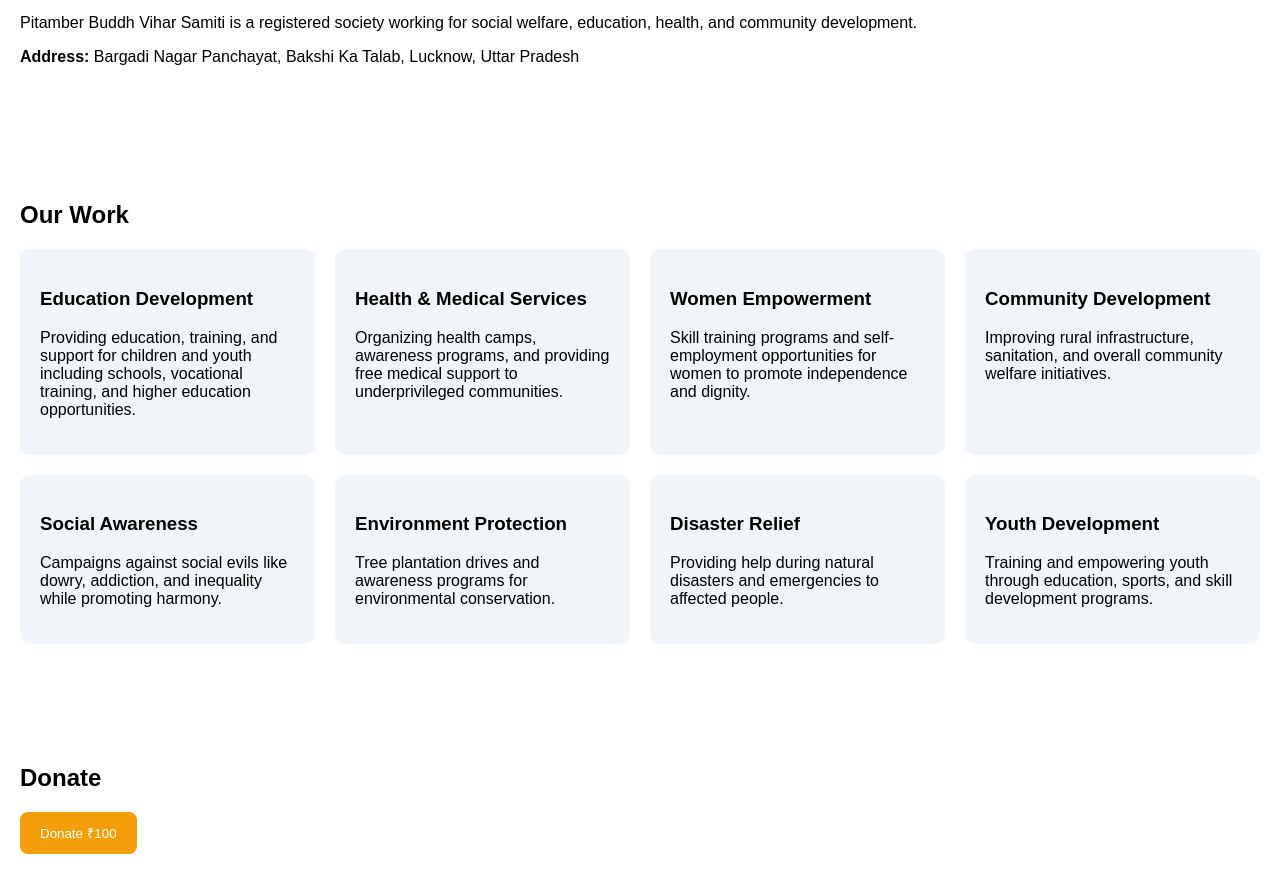
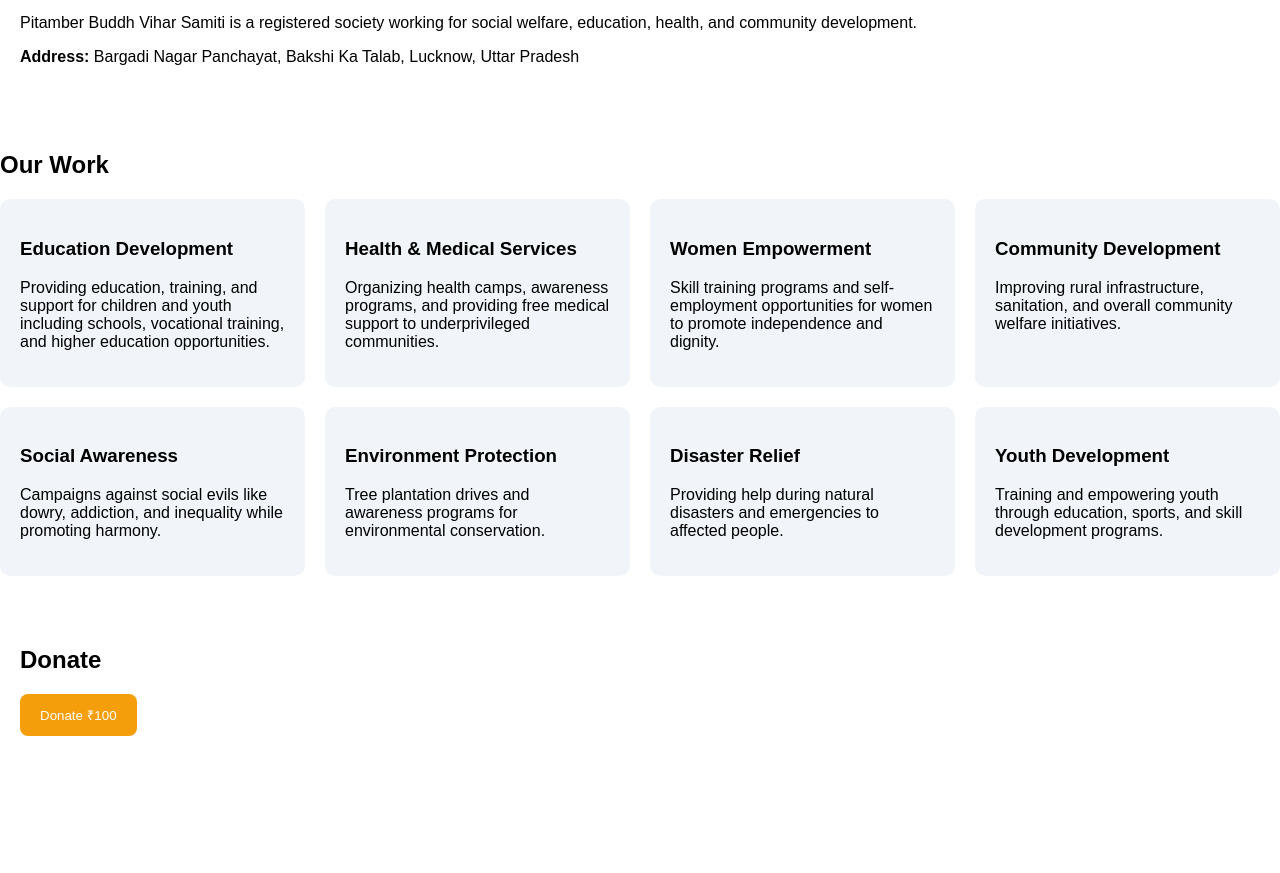
Before and after one commit to 123akshatrishu/pbvsindia.org, a plain HTML site: page index.html in a window 1280 px wide. Shown: the part 620-1493 px from the top of the page. Drawn offline with Linux system fonts and the light colour scheme.

Commit message:
Update index.html

```diff
--- a/index.html
+++ b/index.html
@@ -56,7 +56,7 @@
   <p><strong>Address:</strong> Bargadi Nagar Panchayat, Bakshi Ka Talab, Lucknow, Uttar Pradesh</p>
 </section>
 
-  <section id="work">
+
   <h2>Our Work</h2>
   <div class="cards">
 
```
